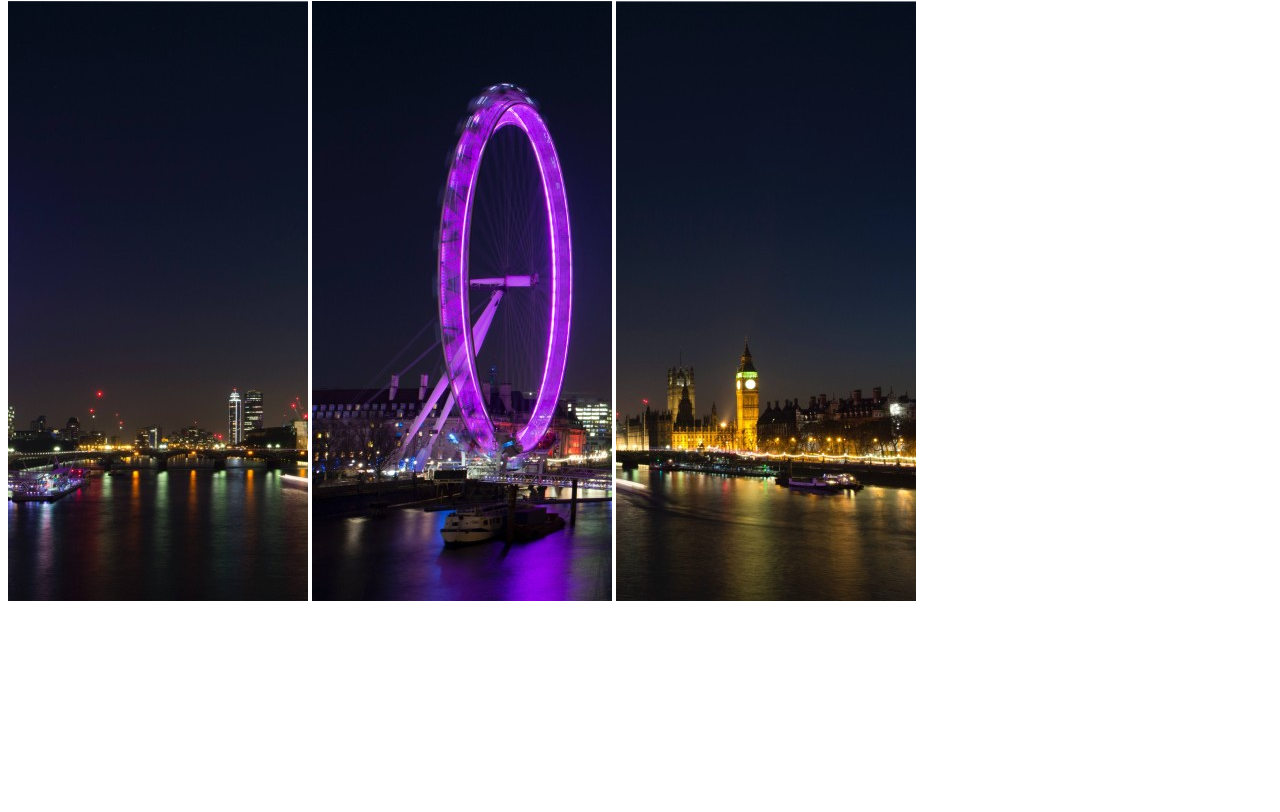
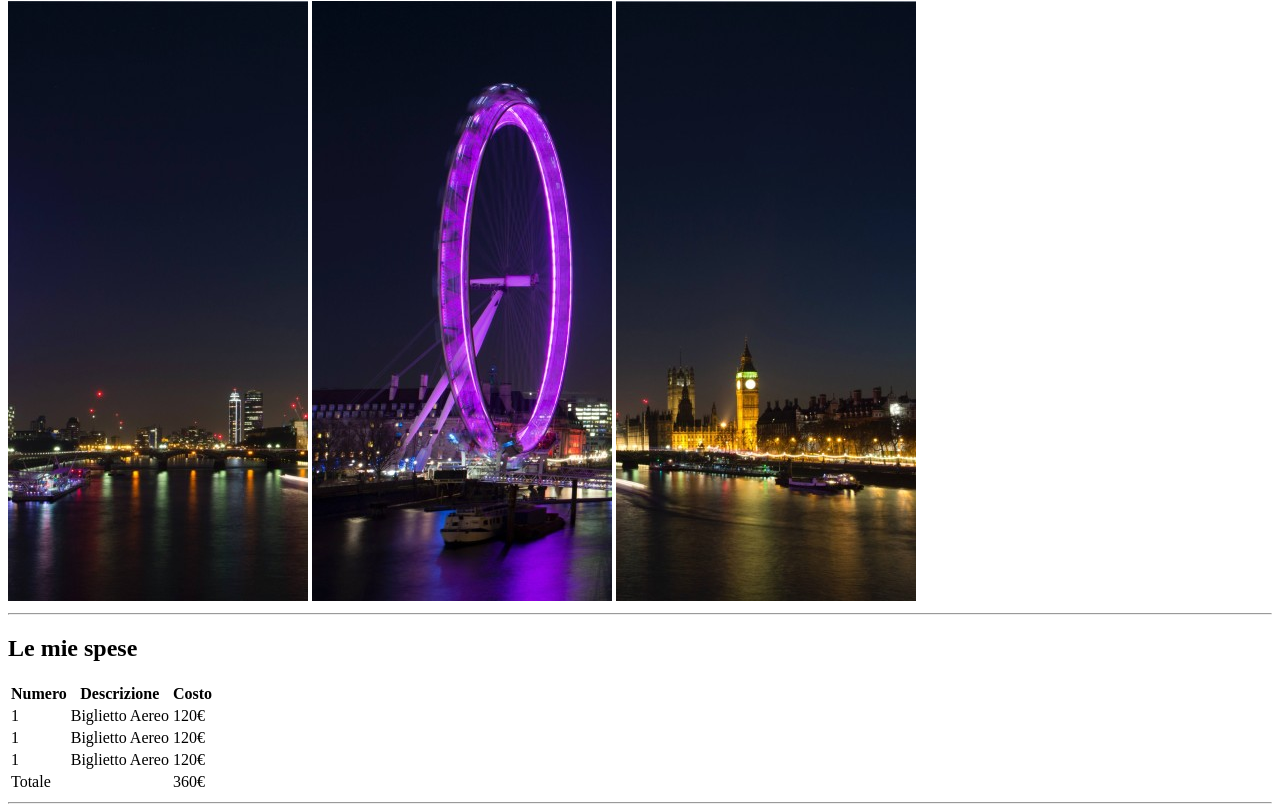
Before and after one commit to AiroldiFederico/html-london-trip, a plain HTML site: page index.html in a window 1280 px wide. Shown: the part 79-891 px from the top of the page. Before the commit the page ends 800 px from the top, so only its background shows below. Drawn offline with Linux system fonts and the light colour scheme.

Commit message:
Fase 3 - Scrittura sezione 1

```diff
--- a/index.html
+++ b/index.html
@@ -9,15 +9,66 @@
 <body>
 
     	<header>
+
             <!-- Main Title -->
             <h1>Il mio Viaggio a londra</h1>
+
             <!-- Cover image -->
             <img src="img\pexels-bill-emrich-230794-1.jpg" alt="Picture 1/3 London by night">
             <img src="img\pexels-bill-emrich-230794-0.jpg" alt="Picture 2/3 London by night">
             <img src="img\pexels-bill-emrich-230794-2.jpg" alt="Picture 3/3 London by night">
+
+            <!-- Dividing line -->
+            <hr>
+
         </header>
 
         <section>
+
+            <!-- Title section 1 -->
+            <h2>Le mie spese</h2>
+
+            <!-- Table section 1 -->
+            <table>
+
+                <thead>
+                    <tr>
+                        <th>Numero</th>
+                        <th>Descrizione</th>
+                        <th>Costo</th>
+                    </tr>
+                </thead>
+
+                <tbody>
+                    <tr>
+                        <td>1</td>
+                        <td>Biglietto Aereo</td>
+                        <td>120€</td>
+                    </tr>
+                    <tr>
+                        <td>1</td>
+                        <td>Biglietto Aereo</td>
+                        <td>120€</td>
+                    </tr>
+                    <tr>
+                        <td>1</td>
+                        <td>Biglietto Aereo</td>
+                        <td>120€</td>
+                    </tr>
+                </tbody>
+
+                <tfoot>
+                    <tr>
+                        <td>Totale</td>
+                        <td></td>
+                        <td>360€</td>
+                    </tr>
+                </tfoot>
+
+            </table>
+
+            <!-- Dividing line -->
+            <hr>
 
         </section>
 
```
Lines whose indentation alone changed are shown as unchanged.
